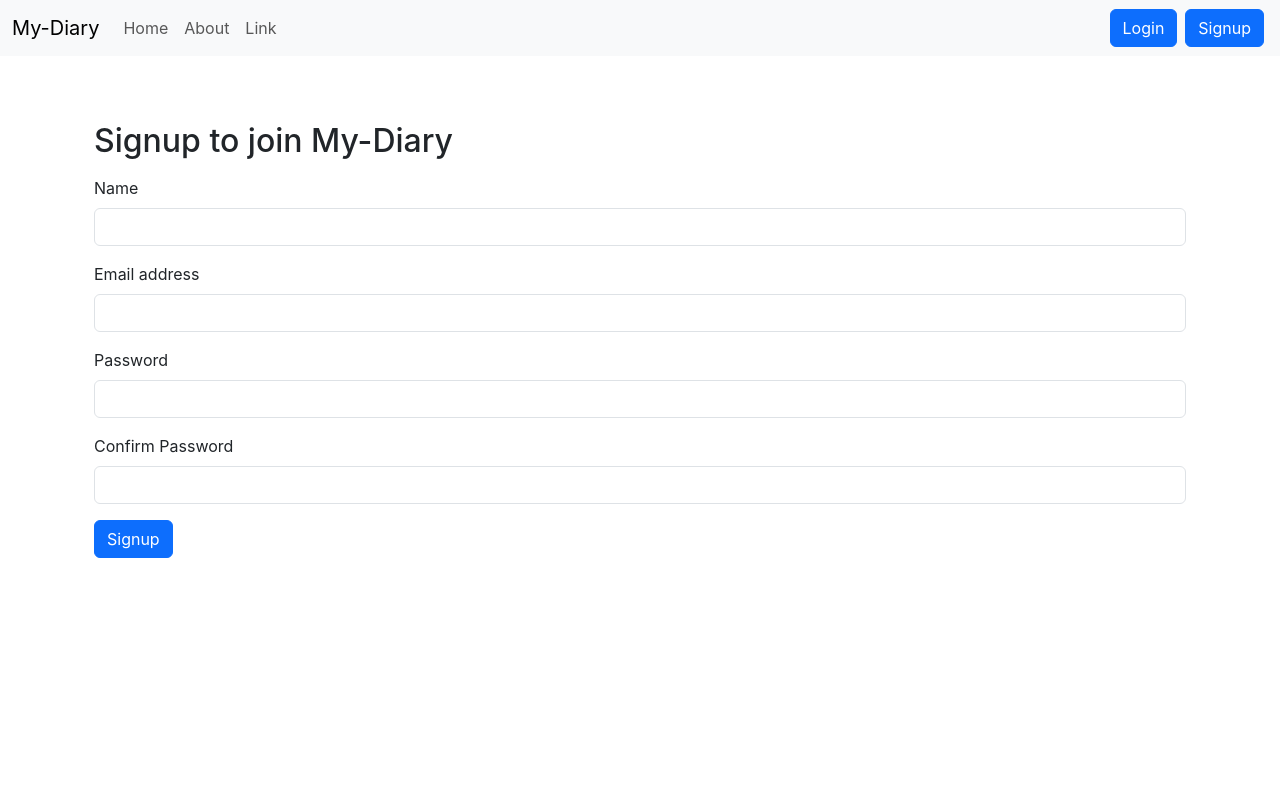
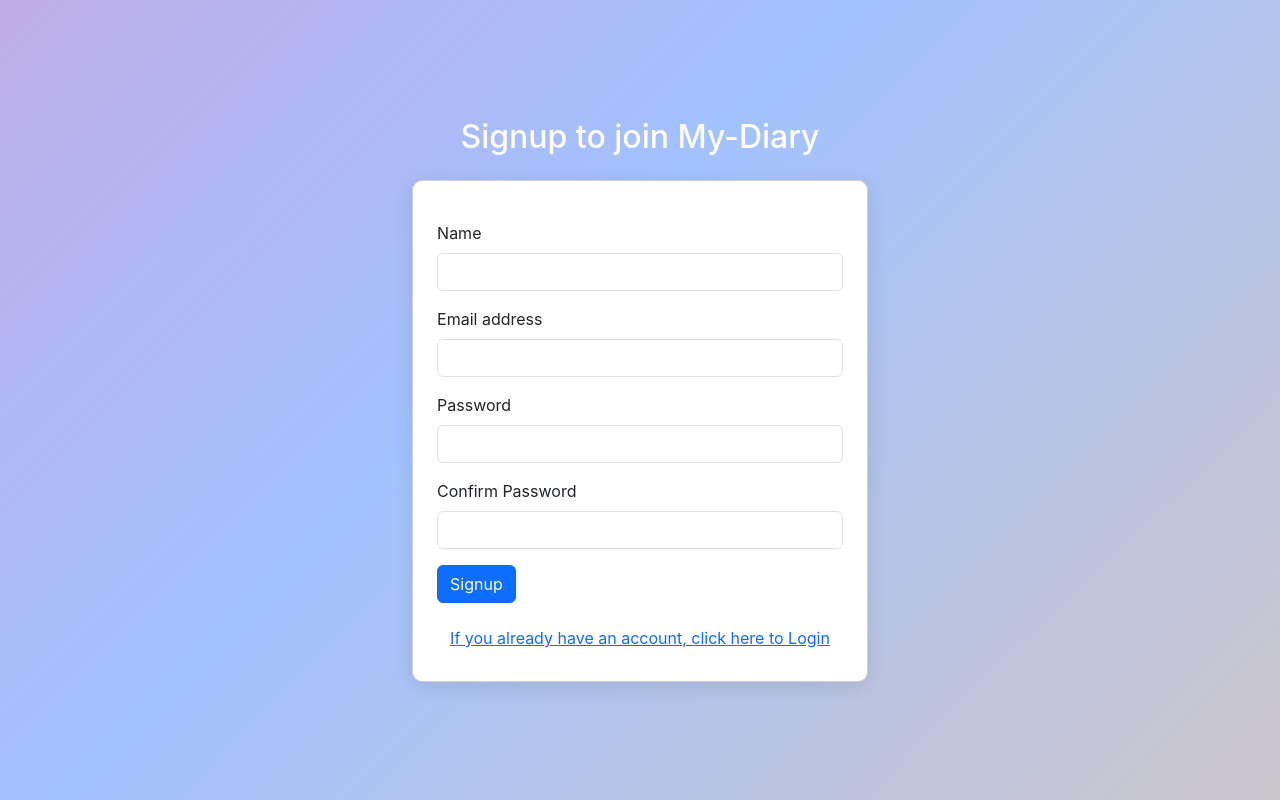
Before and after one commit to anakafeel/my-diary-frontend, a React (Create React App) app: page /signup in a window 1280 px wide. Built offline with nearby package versions, Linux system fonts and the light colour scheme.

Commit message:
Login and Signup modified using Framer

```diff
--- a/package.json
+++ b/package.json
@@ -8,6 +8,7 @@
     "@testing-library/react": "^13.4.0",
     "@testing-library/user-event": "^13.5.0",
     "concurrently": "^9.0.1",
+    "framer-motion": "^11.5.6",
     "react": "^18.3.1",
     "react-dom": "^18.3.1",
     "react-router-dom": "^6.26.2",
--- a/src/App.js
+++ b/src/App.js
@@ -1,33 +1,36 @@
-import "./App.css";
-import React, { useState} from "react";
+import React, { useState } from "react";
+import { BrowserRouter, Route, Routes, Navigate } from "react-router-dom";
 import Navbar from "./components/Navbar";
 import About from "./components/About";
 import Home from "./components/Home";
+import Login from "./components/Login";
+import Signup from "./components/Signup";
+import Welcome from "./components/Welcome";
 import NoteState from "./context/notes/NoteState";
 import Alert from "./components/Alert";
-import Login from "./components/Login";
-import Signup from "./components/Signup";
-import { BrowserRouter, Route, Routes, Navigate } from "react-router-dom";
 
 function App() {
     const [alert, setAlert] = useState(null);
+    const [userName, setUserName] = useState("");
+    const [showWelcome, setShowWelcome] = useState(false);
+
     const showAlert = (message, type) => {
-    setAlert({
-      msg: message,
-      type: type,
-    });
+        setAlert({ msg: message, type: type });
         setTimeout(() => {
             setAlert(null);
         }, 1500);
     };
 
-  // CHECK IF USER IS AUTHENTICATED
     const isAuthenticated = () => {
         return !!localStorage.getItem("token");
     };
 
+    const handleLoginSuccess = (name) => {
+        setUserName(name);
+        setShowWelcome(true);
+    };
+
     return (
-    <>
         <NoteState>
             <BrowserRouter>
                 <Navbar />
@@ -35,13 +38,21 @@ function App() {
                 <div className="container">
                     <div className="container my-3">
                         <Routes>
-                <Route exact path="/login" element={<Login showAlert={showAlert} />} />
+                            <Route exact path="/login" element={<Login showAlert={showAlert} onLoginSuccess={handleLoginSuccess} />} />
                             <Route exact path="/signup" element={<Signup showAlert={showAlert} />} />
+                            {showWelcome ? (
+                                <Route
+                                    exact
+                                    path="/"
+                                    element={<Welcome userName={userName} onComplete={() => setShowWelcome(false)} />}
+                                />
+                            ) : (
                                 <Route
                                     exact
                                     path="/"
                                     element={isAuthenticated() ? <Home showAlert={showAlert} /> : <Navigate to="/login" />}
                                 />
+                            )}
                             <Route
                                 exact
                                 path="/about"
@@ -52,7 +63,6 @@ function App() {
                 </div>
             </BrowserRouter>
         </NoteState>
-    </>
     );
 }
 
--- /dev/null
+++ b/src/components/Signup.css
@@ -0,0 +1,17 @@
+@keyframes gradientAnimation {
+    0% {
+        background-position: 0% 50%;
+    }
+    50% {
+        background-position: 100% 50%;
+    }
+    100% {
+        background-position: 0% 50%;
+    }
+}
+
+.gradient-background {
+    animation: gradientAnimation 10s ease infinite;
+    background: linear-gradient(135deg, #72c2ff, #ff7eb3, #a2c2ff, #ffca8a);
+    background-size: 400% 400%;
+}
--- a/src/components/Signup.js
+++ b/src/components/Signup.js
@@ -1,40 +1,74 @@
-import React, { useState } from 'react'
-import { useNavigate } from 'react-router-dom'
+import React, { useState} from "react";
+import { useNavigate, Link } from "react-router-dom";
+import { motion } from "framer-motion";
+import "./Signup.css"; // Import your CSS file
 
 const Signup = (props) => {
-    const [credentials, setcredentials] = useState({name: "", email: "", password: "",cpassword: ""})
-    let navigate = useNavigate() /* TO REDIRECT */
+  const [credentials, setCredentials] = useState({
+    name: "",
+    email: "",
+    password: "",
+    cpassword: "",
+  });
+  let navigate = useNavigate();
 
-    const handleSubmit = async (e)=>{
+  const handleSubmit = async (e) => {
     e.preventDefault();
-        const {name,email,password} = credentials;
-        const response = await fetch("http://localhost:5000/api/auth/createuser",{
-            method:'POST',
+    const { name, email, password } = credentials;
+    const response = await fetch("http://localhost:5000/api/auth/createuser", {
+      method: "POST",
       headers: {
-                'Content-Type': 'application/json'
+        "Content-Type": "application/json",
       },
-            body: JSON.stringify({name,email,password})
-
+      body: JSON.stringify({ name, email, password }),
     });
-        const json = await response.json()
-        console.log(json);
-        if(json.success){
-            localStorage.setItem('token' , json.authtoken);
+    const json = await response.json();
+    if (json.success) {
+      localStorage.setItem("token", json.authtoken);
       navigate("/");
-            props.showAlert("Account created successfully","success");
+      props.showAlert("Account created successfully", "success");
+    } else {
+      props.showAlert("Invalid credentials", "danger");
     }
-            else{
-                props.showAlert("Invalid credentials","danger");
-            }
-    }
+  };
 
   const onChange = (e) => {
-        setcredentials({ ...credentials, [e.target.name]: e.target.value });
+    setCredentials({ ...credentials, [e.target.name]: e.target.value });
   };
 
   return (
-    <div className="mt-2">
-      <h2 className="my-2">Signup to join My-Diary</h2>
+    <motion.div
+      className="d-flex flex-column align-items-center justify-content-center gradient-background"
+      style={{
+        height: "100vh",
+        width: "100vw",
+        position: "absolute",
+        top: 0,
+        left: 0,
+        overflow: "hidden",
+      }}
+    >
+      <motion.h2
+        className="text-white mb-4"
+        initial={{ y: -50, opacity: 0 }}
+        animate={{
+          y: 0,
+          opacity: 1,
+          transition: { type: "spring", stiffness: 100 },
+        }}
+      >
+        Signup to join My-Diary
+      </motion.h2>
+      <motion.div
+        className="card p-4"
+        initial={{ scale: 0 }}
+        animate={{ scale: 1 }}
+        transition={{ duration: 0.3 }}
+        style={{
+          borderRadius: "10px",
+          boxShadow: "0 4px 20px rgba(0, 0, 0, 0.1)",
+        }}
+      >
         <form onSubmit={handleSubmit}>
           <div className="my-3">
             <label htmlFor="name" className="form-label">
@@ -42,12 +76,10 @@ const Signup = (props) => {
             </label>
             <input
               onChange={onChange}
-            type="name"
+              type="text"
               className="form-control"
               id="name"
-
               name="name"
-            aria-describedby="emailHelp"
             />
           </div>
           <div className="mb-3">
@@ -59,9 +91,7 @@ const Signup = (props) => {
               type="email"
               className="form-control"
               id="email"
-
               name="email"
-            aria-describedby="emailHelp"
             />
           </div>
           <div className="mb-3">
@@ -92,12 +122,29 @@ const Signup = (props) => {
               name="cpassword"
             />
           </div>
-        <button type="submit" className="btn btn-primary" >
+          <motion.button
+            type="submit"
+            className="btn btn-primary"
+            whileHover={{ scale: 1.05 }}
+            whileTap={{ scale: 0.95 }}
+            transition={{ type: "spring", stiffness: 300 }}
+          >
             Signup
-        </button>
+          </motion.button>
         </form>
-    </div>
-  )
-}
+        <motion.div
+          className="mt-3"
+          whileHover={{ scale: 1.05 }}
+          whileTap={{ scale: 0.95 }}
+          transition={{ type: "spring", stiffness: 300 }}
+        >
+          <Link to="/login" className="btn btn-link text-primary">
+            If you already have an account, click here to Login
+          </Link>
+        </motion.div>
+      </motion.div>
+    </motion.div>
+  );
+};
 
-export default Signup
+export default Signup;
--- /dev/null
+++ b/src/components/Welcome.js
@@ -0,0 +1,34 @@
+import React, { useEffect } from 'react';
+import { useNavigate } from 'react-router-dom';
+import { motion } from 'framer-motion';
+
+const Welcome = ({ userName }) => {
+    const navigate = useNavigate();
+
+    useEffect(() => {
+        const timer = setTimeout(() => {
+            navigate("/"); // Navigate to the home page after 2 seconds
+        }, 2000);
+        return () => clearTimeout(timer);
+    }, [navigate]);
+
+    return (
+        <motion.div
+            className="d-flex align-items-center justify-content-center"
+            style={{ height: '100vh', background: 'linear-gradient(135deg, #72c2ff, #ff7eb3)' }}
+            initial={{ opacity: 0 }}
+            animate={{ opacity: 1 }}
+            exit={{ opacity: 0, transition: { duration: 0.5 } }}
+        >
+            <motion.h1
+                className="text-white"
+                initial={{ y: -50, opacity: 0 }}
+                animate={{ y: 0, opacity: 1, transition: { type: "spring", stiffness: 100 } }}
+            >
+                Welcome, {userName}!
+            </motion.h1>
+        </motion.div>
+    );
+};
+
+export default Welcome;
```
Also changed, not shown: src/components/Login.js (+66 -30 lines), 1 other file (tests, documents, lock files or other folders). Lines whose indentation alone changed are shown as unchanged.
